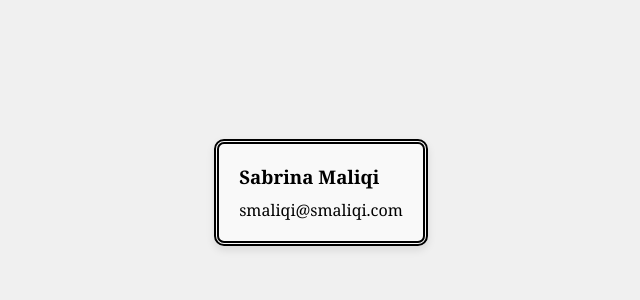
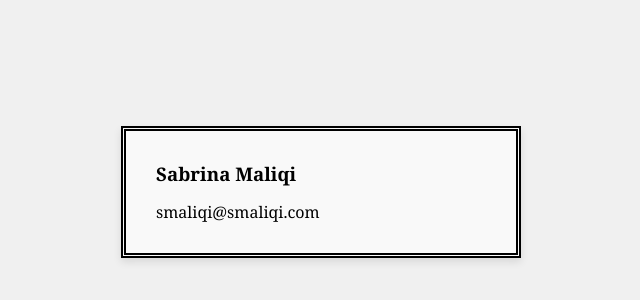
Before and after one commit to smaliqi3979/smaliqi.github.io, a plain HTML site: page index.html in a window 1280 px wide. Shown: the part 208-508 px from the top of the page, without its empty margins (319-959 px from the left). Drawn offline with Linux system fonts and the light colour scheme.

Commit message:
feedback

```diff
--- a/index.html
+++ b/index.html
@@ -16,15 +16,17 @@
         }
         .card {
             border: 5px double #000; /* Double border */
-            padding: 20px; /* Space inside the border */
-            border-radius: 10px; /* Rounded corners */
+            padding: 30px; /* Increased padding for more space inside the border */
             background-color: #f9f9f9; /* Slightly off-white background for the card */
             box-shadow: 0 4px 8px rgba(0, 0, 0, 0.1); /* Slight shadow for 3D effect */
+            width: 400px; /* Fixed width for the card */
+            max-width: 100%; /* Ensure card does not exceed viewport width */
+            box-sizing: border-box; /* Include padding and border in element's total width and height */
         }
         h3 {
             font-weight: bold;
             font-family: Georgia, serif; /* Font for h3 */
-            margin: 0 0 10px; /* Margin below the heading */
+            margin: 0 0 15px; /* Increased margin below the heading */
         }
         p {
             font-family: Georgia, serif; /* Font for p */
```
